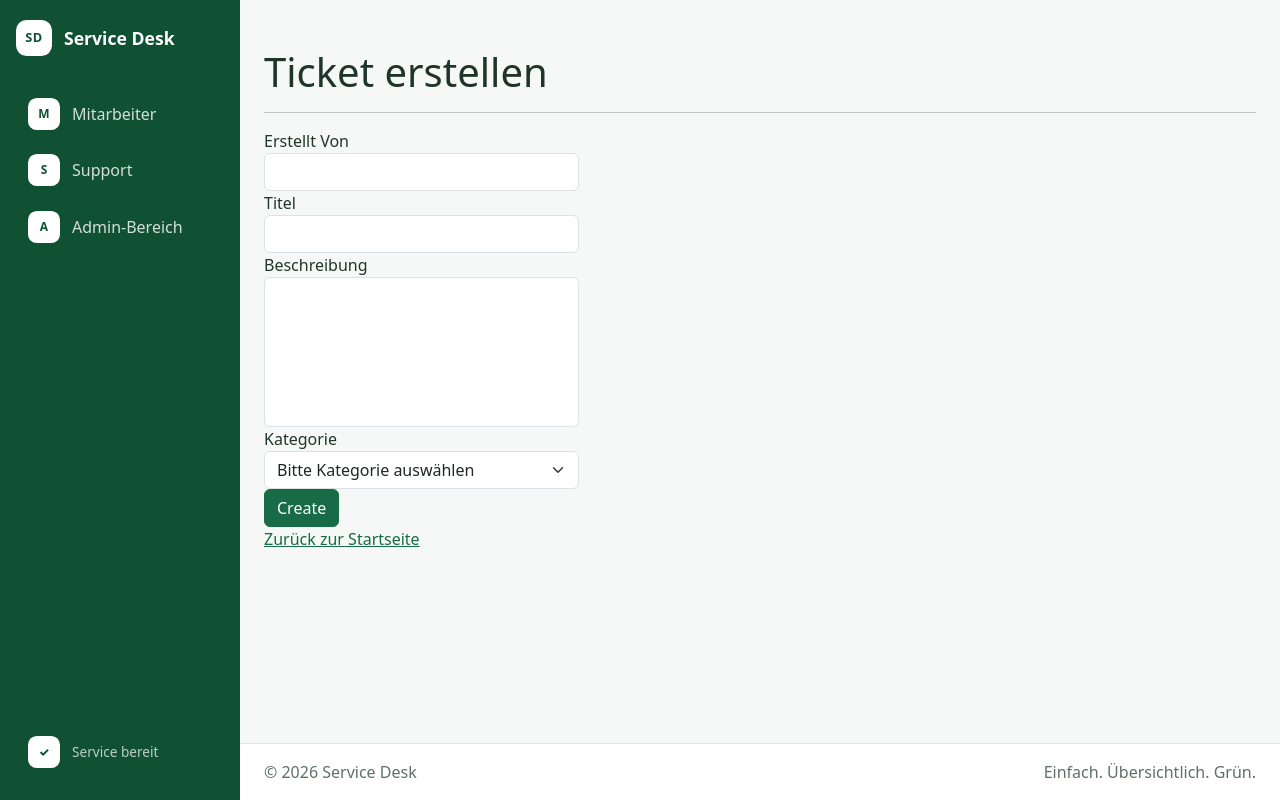
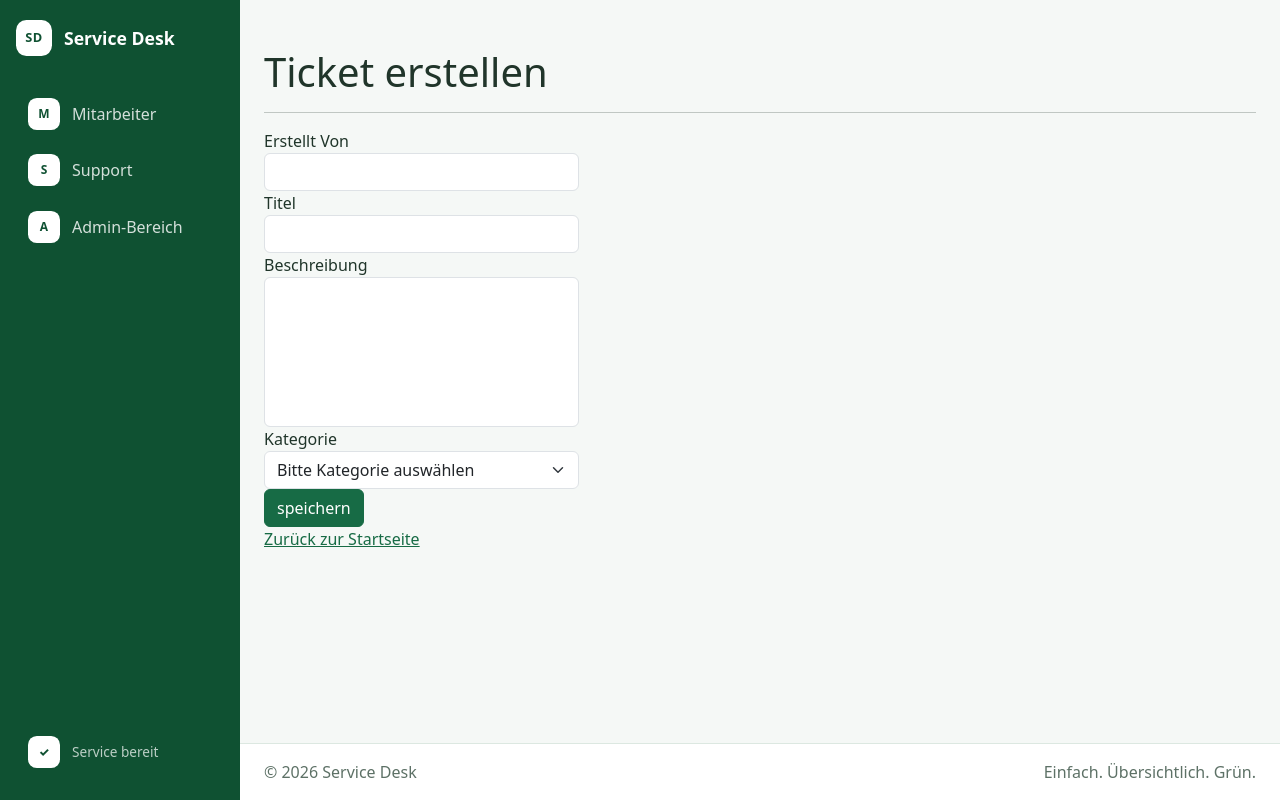
Before and after one commit to JensBoehlke/Service-Desk, an ASP.NET Core app: page /Ticket/Create in a window 1280 px wide. Run offline with ASP.NET Core 8, Linux system fonts and the light colour scheme; data that the repository does not hold is empty; style sheets or scripts are compiled from the project's sources; the project's own start-up code is not run, and a stand-in starts its controllers and pages.

Commit message:
Speichern in create.index geändert

```diff
--- a/Service-Desk/Views/Home/Index.cshtml
+++ b/Service-Desk/Views/Home/Index.cshtml
@@ -26,7 +26,7 @@
 <div class="d-flex flex-column flex-md-row justify-content-between align-items-md-end gap-3 mb-4">
     <div>
         <p class="section-label mb-1">Service Desk</p>
-        <h1 class="display-6 fw-bold mb-1">Dashboard</h1>
+        <h1 class="display-6 fw-bold mb-1">Mitarbeiter</h1>
         <p class="text-secondary mb-0">Übersicht aller Tickets und ihres aktuellen Bearbeitungsstands.</p>
     </div>
     <a asp-controller="Ticket" asp-action="Create" class="btn btn-primary">＋ Neues Ticket</a>
--- a/Service-Desk/Views/Ticket/Create.cshtml
+++ b/Service-Desk/Views/Ticket/Create.cshtml
@@ -45,7 +45,7 @@
             </div>
 
             <div class="form-group">
-                <input type="submit" value="Create" class="btn btn-primary" />
+                <input type="submit" value="speichern" class="btn btn-primary" />
             </div>
         </form>
     </div>
```
